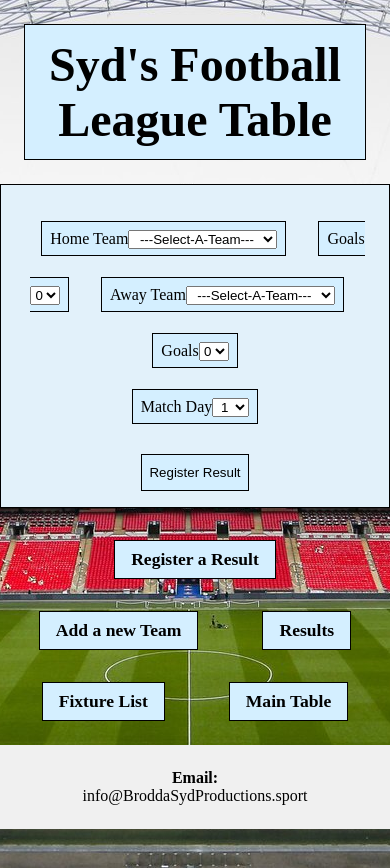
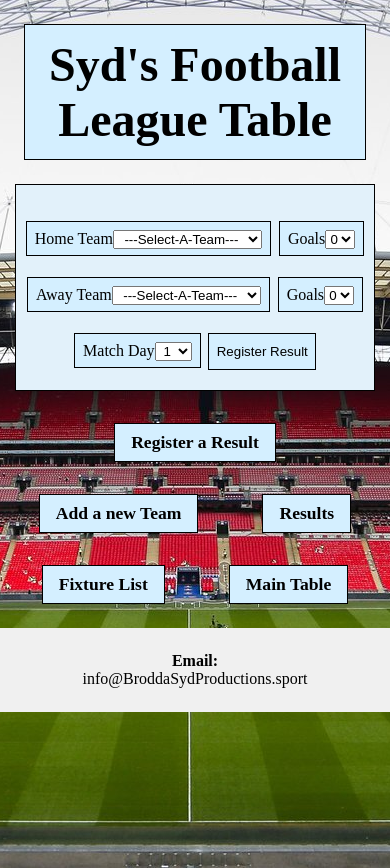
Before and after one commit to sydneymurray/boolean-uk-react-project-deployment, a React (Create React App) app: page /ResultEntryForm in a window 390 px wide. Built offline with nearby package versions, Linux system fonts and the light colour scheme; data requests are answered from the project's data file.

Commit message:
Working on Responsiveness

```diff
--- a/src/styles/ResultEntryForm.css
+++ b/src/styles/ResultEntryForm.css
@@ -1,5 +1,4 @@
 .container{
-
   background-color: rgb(226, 241, 250);
   border: 1px solid black;
   max-width: 900px;
@@ -51,3 +50,13 @@
     margin-top: 1ch;
   }
 }
+
+@media screen and (max-width: 480px) {
+  .container{
+    width: 360px;
+  }
+  .result-input-label,
+  .separate{
+    margin: 0.5ch;
+  }
+}
```
